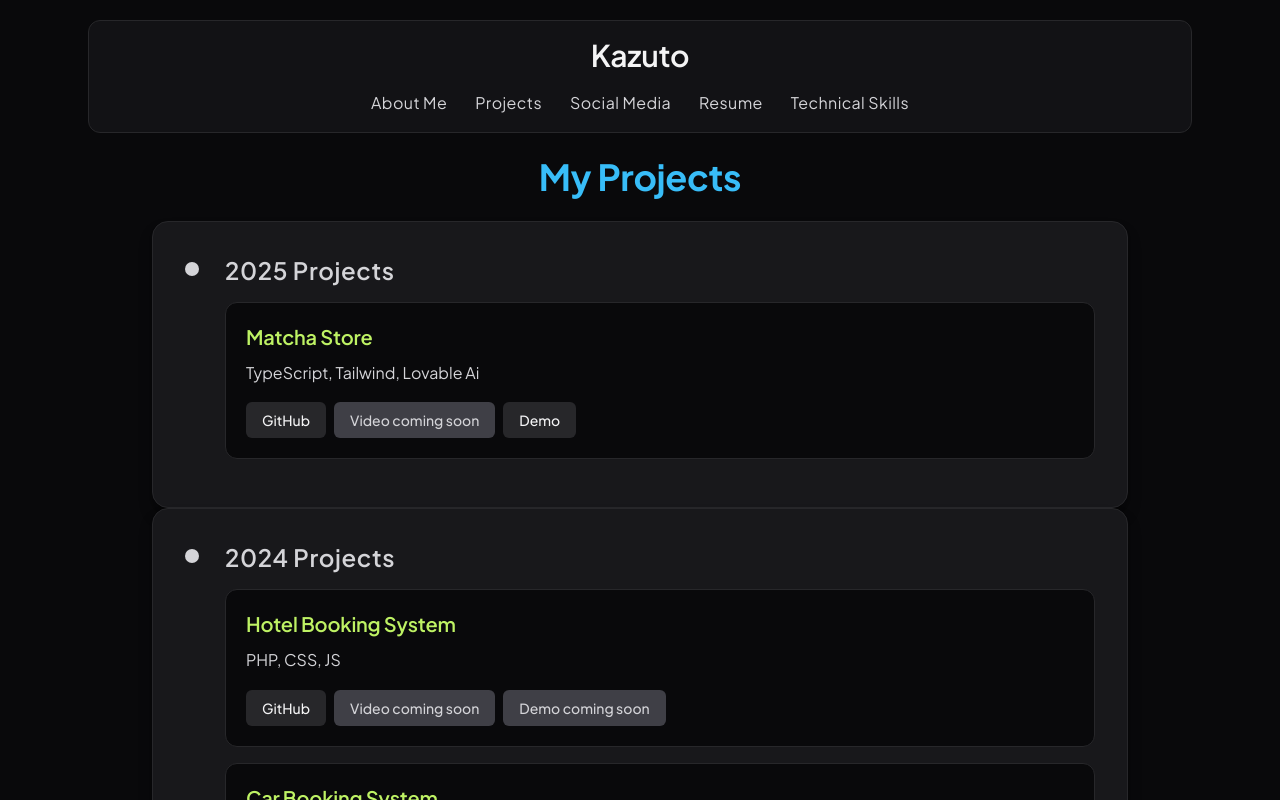
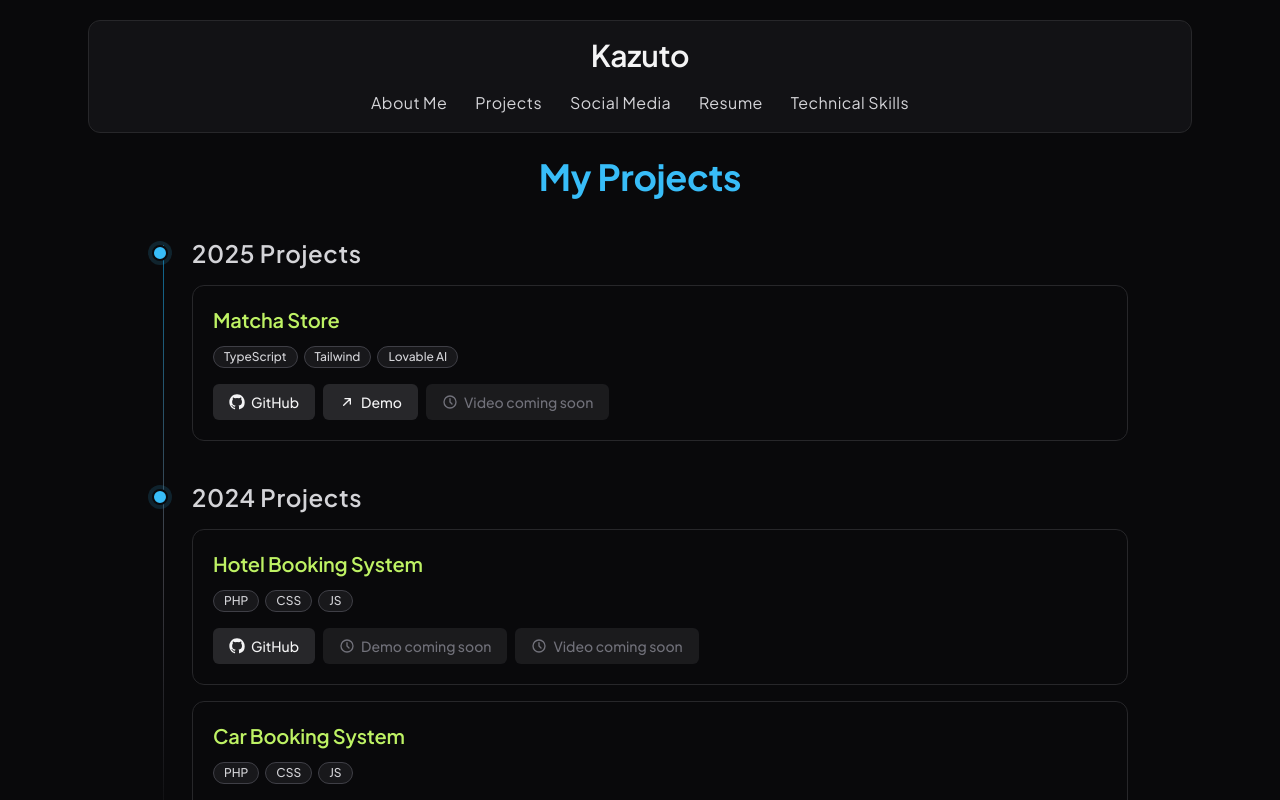
Before and after one commit to KazutoNz/Resume-React, a React (Vite) app: page /projects in a window 1280 px wide. Shown: the top 800 px of the page. Built offline with nearby package versions, Linux system fonts and the light colour scheme.

Commit message:
Update Projects.jsx

```diff
--- a/src/pages/Projects.jsx
+++ b/src/pages/Projects.jsx
@@ -1,55 +1,157 @@
 import Header from '../components/Header';
 import Footer from '../components/Footer';
+
+const projects = [
+  {
+    year: '2025',
+    items: [
+      {
+        title: 'Matcha Store',
+        stack: ['TypeScript', 'Tailwind', 'Lovable AI'],
+        github: 'https://github.com/KazutoNz/matcha-thai-order',
+        demo: 'https://matcha-thai-order.lovable.app',
+        video: null,
+      },
+    ],
+  },
+  {
+    year: '2024',
+    items: [
+      {
+        title: 'Hotel Booking System',
+        stack: ['PHP', 'CSS', 'JS'],
+        github: 'https://github.com/KazutoNz/Hotel-Booking-System-final-project-UN',
+        demo: null,
+        video: null,
+      },
+      {
+        title: 'Car Booking System',
+        stack: ['PHP', 'CSS', 'JS'],
+        github: 'https://github.com/KazutoNz/Car-Booking-System-E-commerce',
+        demo: null,
+        video: null,
+      },
+    ],
+  },
+];
+
+function IconGitHub() {
+  return (
+    <svg viewBox="0 0 24 24" className="h-4 w-4" fill="currentColor">
+      <path d="M12 .5C5.65.5.5 5.65.5 12c0 5.1 3.29 9.43 7.86 10.96.57.1.78-.25.78-.55 0-.27-.01-1-.02-1.96-3.2.7-3.87-1.54-3.87-1.54-.53-1.33-1.28-1.69-1.28-1.69-1.05-.71.08-.7.08-.7 1.16.08 1.77 1.19 1.77 1.19 1.03 1.76 2.7 1.25 3.36.96.1-.75.4-1.25.73-1.54-2.55-.29-5.24-1.28-5.24-5.68 0-1.26.45-2.28 1.19-3.09-.12-.29-.52-1.46.11-3.04 0 0 .97-.31 3.2 1.18a11.1 11.1 0 0 1 5.83 0c2.22-1.49 3.19-1.18 3.19-1.18.64 1.58.24 2.75.12 3.04.74.81 1.18 1.83 1.18 3.09 0 4.41-2.69 5.38-5.25 5.67.41.36.78 1.06.78 2.14 0 1.55-.01 2.79-.01 3.17 0 .3.2.66.79.55A10.52 10.52 0 0 0 23.5 12C23.5 5.65 18.35.5 12 .5Z"/>
+    </svg>
+  );
+}
+
+function IconExternal() {
+  return (
+    <svg viewBox="0 0 24 24" className="h-4 w-4" fill="none" stroke="currentColor" strokeWidth="2">
+      <path d="M7 17 17 7M9 7h8v8" strokeLinecap="round" strokeLinejoin="round" />
+    </svg>
+  );
+}
+
+function IconClock() {
+  return (
+    <svg viewBox="0 0 24 24" className="h-4 w-4" fill="none" stroke="currentColor" strokeWidth="2">
+      <circle cx="12" cy="12" r="9" />
+      <path d="M12 7v5l3 3" strokeLinecap="round" strokeLinejoin="round" />
+    </svg>
+  );
+}
+
+function ProjectCard({ item, delay }) {
+  return (
+    <div
+      className="group relative mb-4 overflow-hidden rounded-xl border border-zinc-800 bg-zinc-950 p-4 opacity-0 transition-all duration-300 [animation-fill-mode:forwards] hover:-translate-y-0.5 hover:border-sky-700/60 hover:shadow-lg hover:shadow-sky-950/40 sm:p-5"
+      style={{ animation: `fadeInUp 0.5s ease-out ${delay}ms forwards` }}
+    >
+      {/* subtle glow on hover */}
+      <div className="pointer-events-none absolute -right-10 -top-10 h-32 w-32 rounded-full bg-sky-500/0 blur-2xl transition-colors duration-500 group-hover:bg-sky-500/10" />
+
+      <h3 className="text-xl font-semibold text-lime-300">{item.title}</h3>
+
+      <div className="mt-3 flex flex-wrap gap-1.5">
+        {item.stack.map((tech) => (
+          <span
+            key={tech}
+            className="rounded-full border border-zinc-700 bg-zinc-900 px-2.5 py-0.5 text-xs font-medium text-zinc-300"
+          >
+            {tech}
+          </span>
+        ))}
+      </div>
+
+      <div className="mt-4 flex flex-wrap gap-2">
+        <button
+          className="inline-flex items-center gap-1.5 rounded-md bg-zinc-800 px-4 py-2 text-sm font-medium text-zinc-100 transition hover:bg-sky-600"
+          onClick={() => window.open(item.github, '_blank')}
+        >
+          <IconGitHub /> GitHub
+        </button>
+
+        {item.demo ? (
+          <button
+            className="inline-flex items-center gap-1.5 rounded-md bg-zinc-800 px-4 py-2 text-sm font-medium text-zinc-100 transition hover:bg-sky-600"
+            onClick={() => window.open(item.demo, '_blank')}
+          >
+            <IconExternal /> Demo
+          </button>
+        ) : (
+          <span className="inline-flex cursor-not-allowed items-center gap-1.5 rounded-md bg-zinc-800/60 px-4 py-2 text-sm font-medium text-zinc-500">
+            <IconClock /> Demo coming soon
+          </span>
+        )}
+
+        <span className="inline-flex cursor-not-allowed items-center gap-1.5 rounded-md bg-zinc-800/60 px-4 py-2 text-sm font-medium text-zinc-500">
+          <IconClock /> Video coming soon
+        </span>
+      </div>
+    </div>
+  );
+}
 
 function Projects() {
   return (
     <div className="min-h-screen bg-zinc-950 text-zinc-100">
-        <Header />
-        <main className="mx-auto mt-6 w-full max-w-5xl px-4 sm:px-6">
-            <h1 className="mb-6 text-center text-3xl font-bold text-sky-400 sm:text-4xl">My Projects</h1>
-            <div className="rounded-2xl border border-zinc-800 bg-zinc-900 p-5 shadow-lg shadow-black/40 sm:p-8" name="content-projects">
-                <div className="relative pl-6 sm:pl-10" data-year="2024">
-                <div className="absolute left-0 top-2 h-3.5 w-3.5 rounded-full bg-zinc-300"></div>
-                  <h2 className="mb-4 text-2xl font-semibold tracking-wide text-zinc-300">2025 Projects</h2>
-                    <div className="mb-4 rounded-xl border border-zinc-800 bg-zinc-950 p-4 transition-colors hover:bg-zinc-900 sm:p-5">
-                        <h3 className="text-xl font-semibold text-lime-300">Matcha Store</h3>
-                        <p className="mt-2 text-zinc-300">TypeScript, Tailwind, Lovable Ai</p>
-                        <div className="mt-4 flex flex-col gap-2 sm:flex-row">
-                          <button className="rounded-md bg-zinc-800 px-4 py-2 text-sm font-medium text-zinc-100 transition hover:bg-sky-600" onClick={() => window.open('https://github.com/KazutoNz/matcha-thai-order')}>GitHub</button>
-                          <button className="cursor-not-allowed rounded-md bg-zinc-700 px-4 py-2 text-sm font-medium text-zinc-300">Video coming soon</button>
-                          <button className="rounded-md bg-zinc-800 px-4 py-2 text-sm font-medium text-zinc-100 transition hover:bg-sky-600" onClick={() => window.open('https://matcha-thai-order.lovable.app')}>Demo</button>
-                        </div>
-                    </div>
-                  </div>
+      <Header />
+      <main className="mx-auto mt-6 w-full max-w-5xl px-4 pb-16 sm:px-6">
+        <h1 className="mb-10 text-center text-3xl font-bold text-sky-400 sm:text-4xl">
+          My Projects
+        </h1>
+
+        <div className="relative">
+          {/* the connecting timeline line, spans the full stack of years */}
+          <div className="absolute left-[7px] top-2 bottom-2 w-px bg-gradient-to-b from-sky-500/60 via-zinc-700 to-transparent sm:left-[11px]" />
+
+          {projects.map((group, gi) => (
+            <div key={group.year} className="relative mb-10 pl-6 sm:pl-10" data-year={group.year}>
+              <div className="absolute left-0 top-2 h-3.5 w-3.5 rounded-full border-2 border-zinc-950 bg-sky-400 shadow-[0_0_0_4px_rgba(56,189,248,0.15)] sm:h-4 sm:w-4" />
+
+              <h2 className="mb-4 text-2xl font-semibold tracking-wide text-zinc-300">
+                {group.year} Projects
+              </h2>
+
+              {group.items.map((item, ii) => (
+                <ProjectCard key={item.title} item={item} delay={(gi * 2 + ii) * 120} />
+              ))}
             </div>
-            <div className="rounded-2xl border border-zinc-800 bg-zinc-900 p-5 shadow-lg shadow-black/40 sm:p-8" name="content-projects">
-                <div className="relative pl-6 sm:pl-10" data-year="2024">
-                <div className="absolute left-0 top-2 h-3.5 w-3.5 rounded-full bg-zinc-300"></div>
-                <h2 className="mb-4 text-2xl font-semibold tracking-wide text-zinc-300">2024 Projects</h2>
-                <div className="mb-4 rounded-xl border border-zinc-800 bg-zinc-950 p-4 transition-colors hover:bg-zinc-900 sm:p-5">
-                    <h3 className="text-xl font-semibold text-lime-300">Hotel Booking System</h3>
-                    <p className="mt-2 text-zinc-300">PHP, CSS, JS</p>
-                    <div className="mt-4 flex flex-col gap-2 sm:flex-row">
-                      <button className="rounded-md bg-zinc-800 px-4 py-2 text-sm font-medium text-zinc-100 transition hover:bg-sky-600" onClick={() => window.open('https://github.com/KazutoNz/Hotel-Booking-System-final-project-UN')}>GitHub</button>
-                      <button className="cursor-not-allowed rounded-md bg-zinc-700 px-4 py-2 text-sm font-medium text-zinc-300">Video coming soon</button>
-                      <button className="cursor-not-allowed rounded-md bg-zinc-700 px-4 py-2 text-sm font-medium text-zinc-300">Demo coming soon</button>
-                    </div>
-                </div>
-                <div className="rounded-xl border border-zinc-800 bg-zinc-950 p-4 transition-colors hover:bg-zinc-900 sm:p-5">
-                    <h3 className="text-xl font-semibold text-lime-300">Car Booking System</h3>
-                    <p className="mt-2 text-zinc-300">PHP, CSS, JS</p>
-                    <div className="mt-4 flex flex-col gap-2 sm:flex-row">
-                      <button className="rounded-md bg-zinc-800 px-4 py-2 text-sm font-medium text-zinc-100 transition hover:bg-sky-600" onClick={() => window.open('https://github.com/KazutoNz/Car-Booking-System-E-commerce')}>GitHub</button>
-                      <button className="cursor-not-allowed rounded-md bg-zinc-700 px-4 py-2 text-sm font-medium text-zinc-300">Video coming soon</button>
-                      <button className="cursor-not-allowed rounded-md bg-zinc-700 px-4 py-2 text-sm font-medium text-zinc-300">Demo coming soon</button>
-                    </div>
-                </div>
-                </div>
-            </div>
-        </main>
-        <Footer />
+          ))}
+        </div>
+      </main>
+      <Footer />
+
+      <style>{`
+        @keyframes fadeInUp {
+          from { opacity: 0; transform: translateY(12px); }
+          to { opacity: 1; transform: translateY(0); }
+        }
+        @media (prefers-reduced-motion: reduce) {
+          [style*="animation"] { animation: none !important; opacity: 1 !important; }
+        }
+      `}</style>
     </div>
-  )
+  );
 }
 
-export default Projects
+export default Projects;
```
